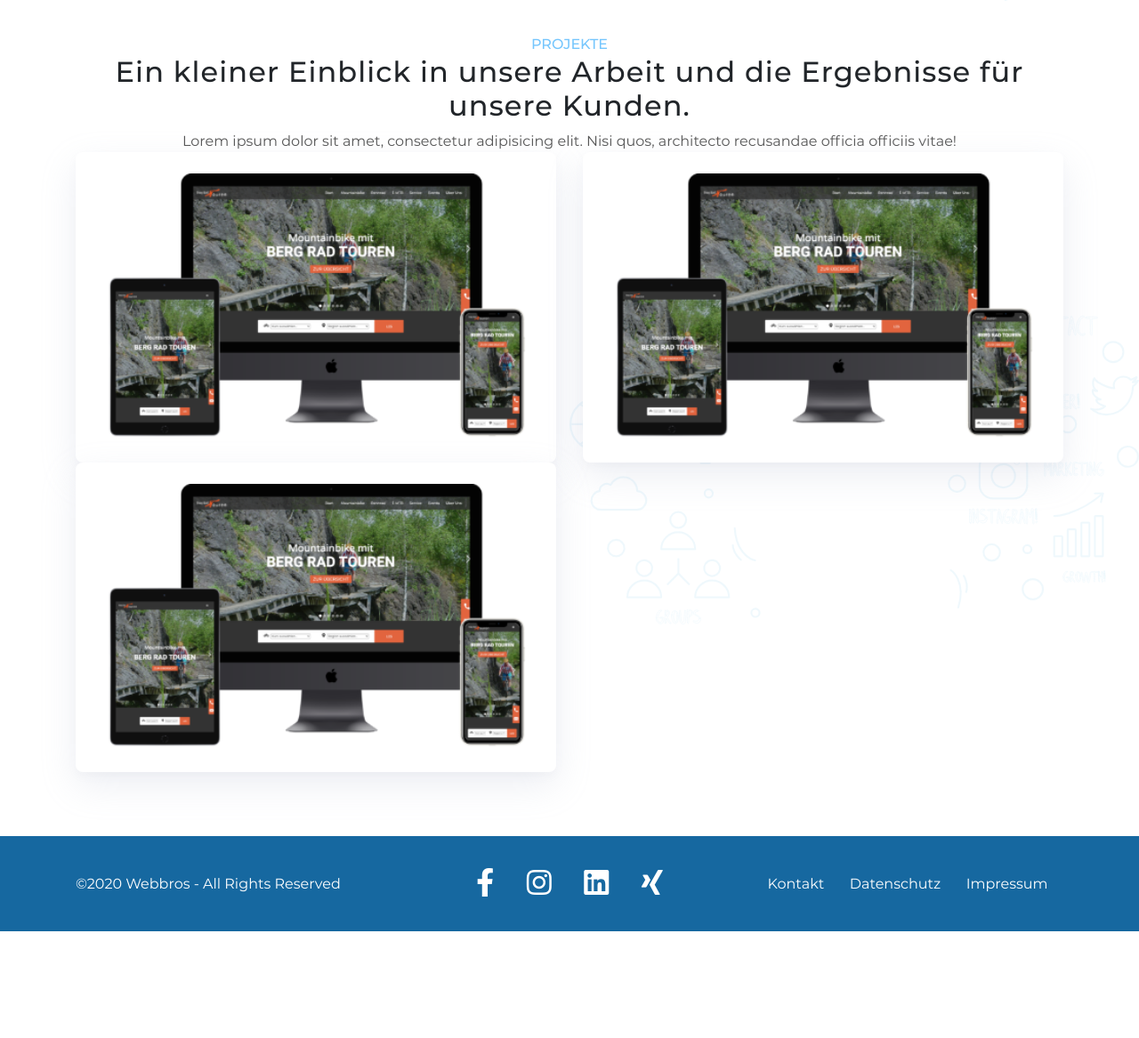
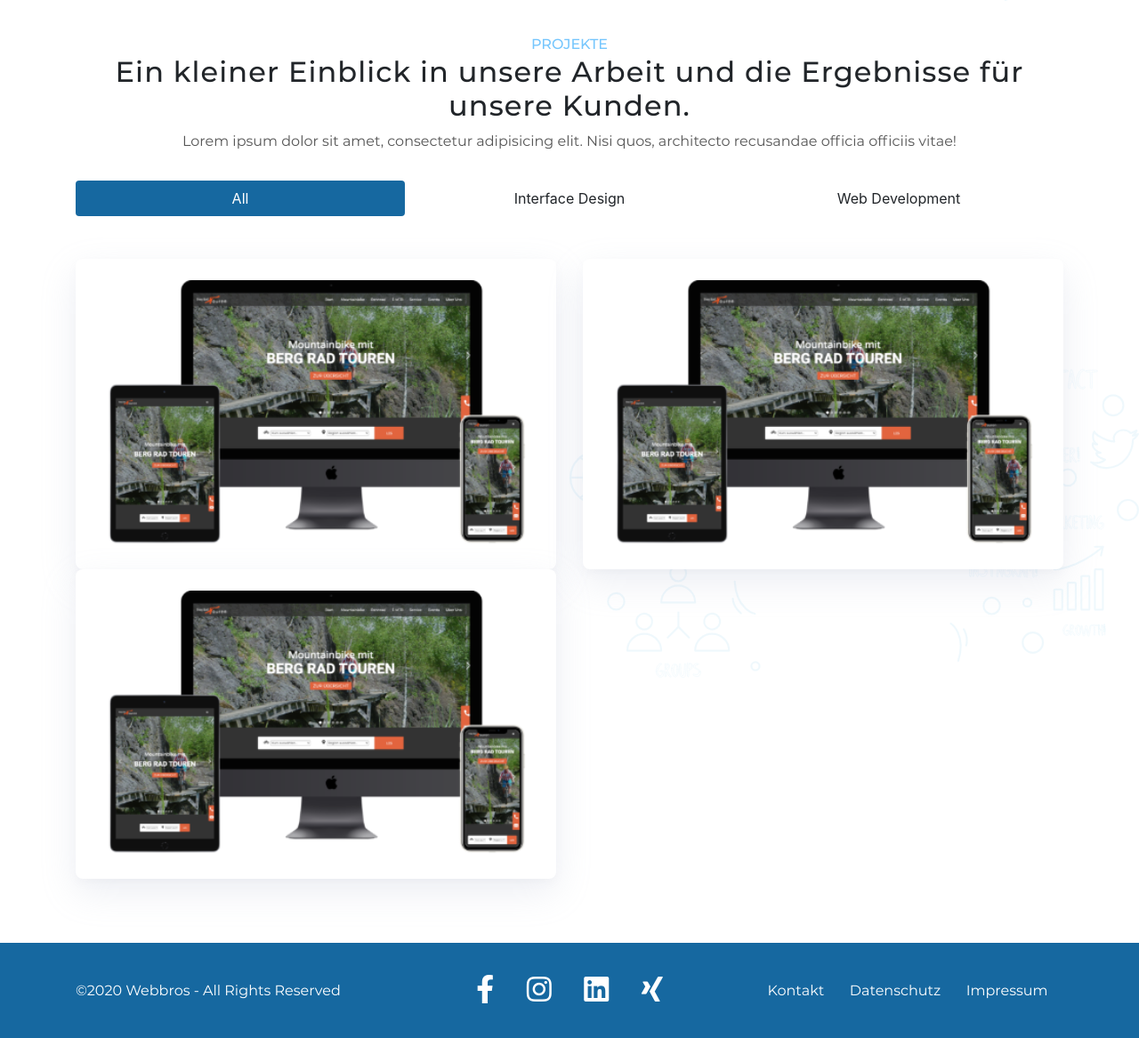
Before and after one commit to deonog/webbros-theme, a PHP site: page /projekte.html in a window 1280 px wide. Shown: the part 399-1566 px from the top of the page at 89% size. Before the commit the page ends 1446 px from the top, so only its background shows below. Run offline with PHP 8.4, Linux system fonts and the light colour scheme; some libraries are stand-ins or nearby versions.

Commit message:
project filter

```diff
--- a/js/script.js
+++ b/js/script.js
@@ -480,3 +480,26 @@ $(window).on("load", function () {
     $(".pre-loader-wrap").fadeOut("slow");
   }
 });
+
+/* Reference section active links */
+
+$(document).ready(function () {
+  $(".tabs-list a").click(function () {
+    var filterValue = $(this).attr("data-filter");
+    if (filterValue == "cat-all") {
+      $(".cat-all").show();
+    } else {
+      $(".cat-all")
+        .not("." + filterValue)
+        .hide();
+      $(".cat-all")
+        .filter("." + filterValue)
+        .show();
+    }
+
+    if ($(this)) {
+      $(this).addClass("orange-underline");
+      $(".tabs-list a").not(this).removeClass("orange-underline");
+    }
+  });
+});
--- a/projekte.html
+++ b/projekte.html
@@ -124,8 +124,27 @@
               </p>
             </div>
           </div>
+          <div class="row mb-5">
+            <div class="col-sm-12 text-center">
+              <div
+                class="tabs-list d-flex flex-column flex-lg-row justify-content-center"
+              >
+                <a
+                  class="tabs-all orange-underline transition"
+                  data-filter="cat-all"
+                  >All</a
+                >
+                <a class="tabs-ui transition" data-filter="cat-ui"
+                  >Interface Design</a
+                >
+                <a class="tabs-dev transition" data-filter="cat-dev"
+                  >Web Development</a
+                >
+              </div>
+            </div>
+          </div>
           <div class="row">
-            <div class="col-sm-12 col-lg-6">
+            <div class="col-sm-12 col-lg-6 cat-all cat-dev">
               <div class="project">
                 <div class="content">
                   <a href="#">
@@ -154,7 +173,7 @@
                 </div>
               </div>
             </div>
-            <div class="col-sm-12 col-lg-6">
+            <div class="col-sm-12 col-lg-6 cat-all cat-ui">
               <div class="project">
                 <div class="content">
                   <a href="#">
@@ -183,7 +202,7 @@
                 </div>
               </div>
             </div>
-            <div class="col-sm-12 col-lg-6">
+            <div class="col-sm-12 col-lg-6 cat-all cat-ui">
               <div class="project">
                 <div class="content">
                   <a href="#">
--- a/style.css
+++ b/style.css
@@ -81,7 +81,7 @@ h6 {
 }
 
 .heading {
-  margin-bottom: 2rem;
+  margin-bottom: 2rem !important;
 }
 
 @media screen and (min-width: 992px) {
@@ -1001,6 +1001,30 @@ footer .row .social-lists li a i {
   left: 80%;
 }
 
+.tabs-list a {
+  display: block;
+  padding: 0.5em;
+  cursor: pointer;
+  border-radius: 4px;
+  -webkit-transition: all 0.4s ease;
+  transition: all 0.4s ease;
+  width: 100%;
+}
+
+.tabs-list a:last-child {
+  margin-bottom: 0;
+}
+
+.tabs-list a:hover {
+  background: #1668a0;
+  color: #fff;
+}
+
+.tabs-list .orange-underline {
+  background: #1668a0;
+  color: #fff !important;
+}
+
 /*----------------------------------------*/
 /*  05. TESTIMONIALS
 /*----------------------------------------*/
--- a/style.scss
+++ b/style.scss
@@ -71,7 +71,7 @@ h6 {
 }
 
 .heading {
-  margin-bottom: 2rem;
+  margin-bottom: 2rem !important;
   @media screen and (min-width: 992px) {
     margin-bottom: 2.5rem;
   }
```
Also changed, not shown: css/home.css (+24 -0 lines), css/home.scss (+22 -0 lines), 2 other files.
